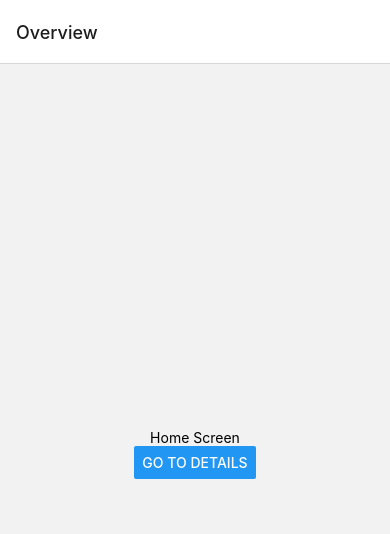
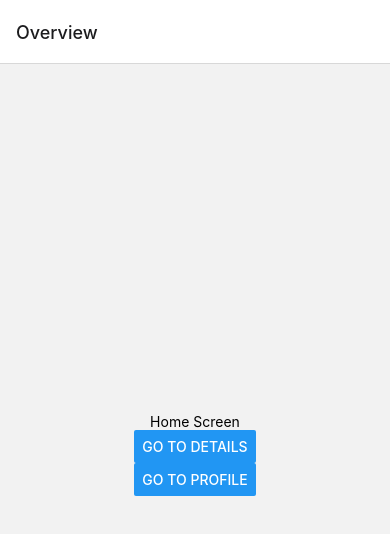
Before and after one commit to soon530/ExpoProject, a React Native app: screen / in a window 390 px wide. Shown: the top 534 px of the page. Built offline with nearby package versions, Linux system fonts and the light colour scheme.

Commit message:
Using params in the title
一開始出錯，後來看了範例，原來Home這裡也要傳參數，才有辦法route.params.name呀。

```diff
--- a/App.js
+++ b/App.js
@@ -16,6 +16,15 @@ function HomeScreen({navigation}) {
                     });
                 }}
             />
+            <Button
+                title="Go to Profile"
+                onPress={() => {
+                    navigation.navigate('Profile', {
+                        name: 'Custom profile header'
+                    });
+                }}
+            />
+
         </View>
     );
 }
@@ -45,6 +54,14 @@ function DetailsScreen({route, navigation}) {
     );
 }
 
+function ProfileScreen({navigation}) {
+    return (
+        <View style={{flex: 1, alignItems: 'center', justifyContent: 'center'}}>
+            <Text>Profile Screen</Text>
+        </View>
+    );
+}
+
 const Stack = createNativeStackNavigator();
 
 export default function App() {
@@ -53,6 +70,11 @@ export default function App() {
             <Stack.Navigator initialRouteName="Home">
                 <Stack.Screen name="Home" component={HomeScreen} options={{title: 'Overview'}}/>
                 <Stack.Screen name="Details" component={DetailsScreen}/>
+                <Stack.Screen
+                    name="Profile"
+                    component={ProfileScreen}
+                    options={({route}) => ({title: route.params.name})}
+                />
             </Stack.Navigator>
         </NavigationContainer>
     );
```
